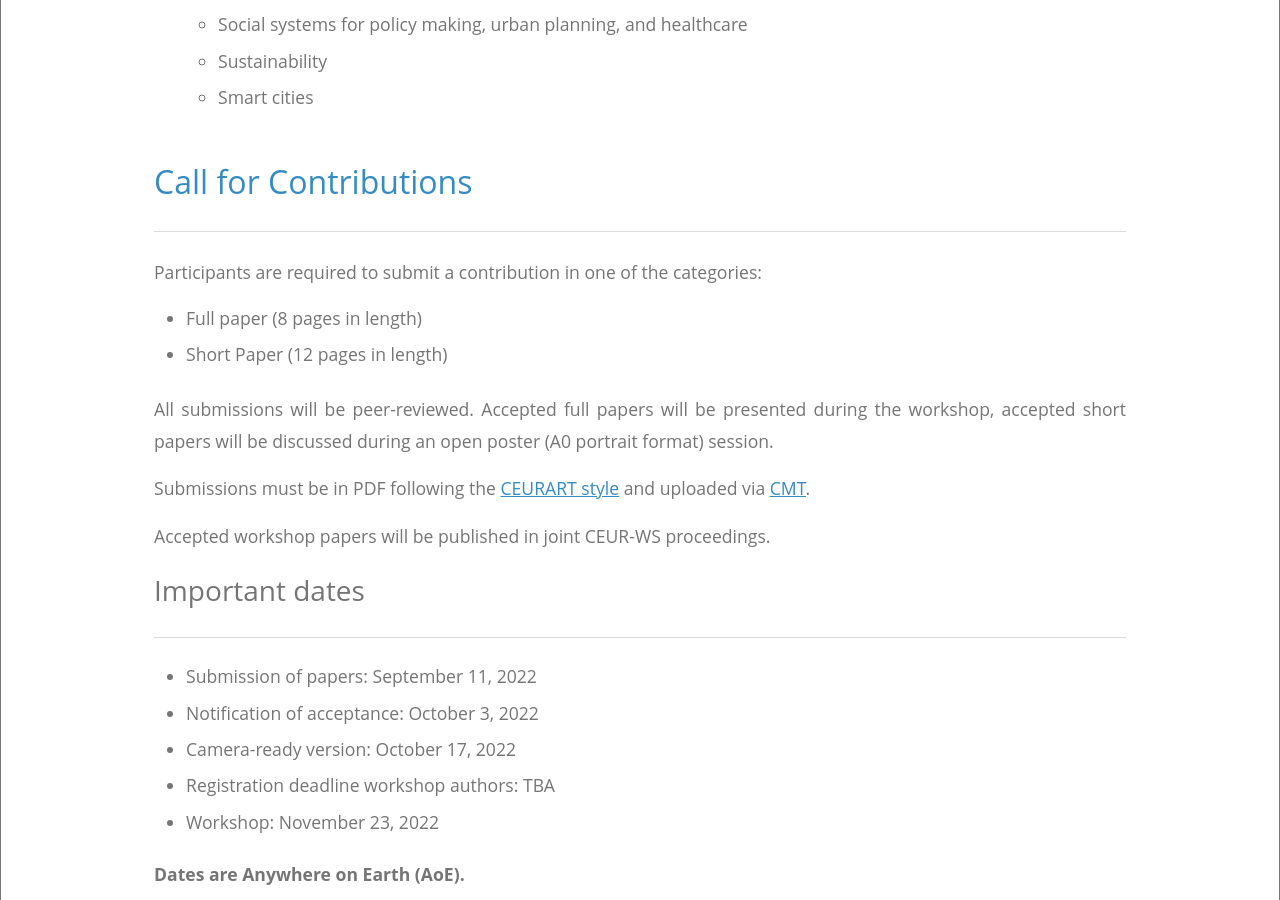
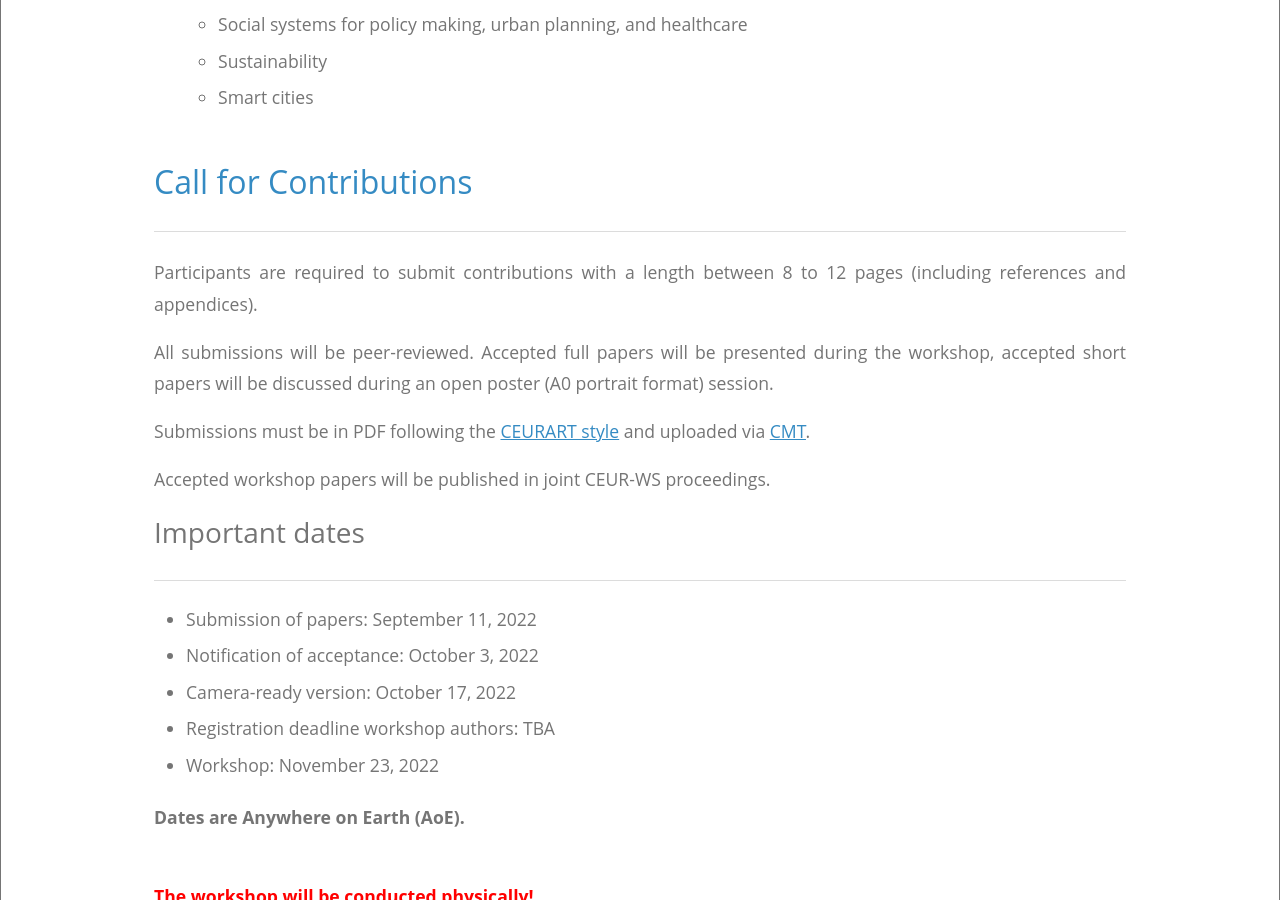
Before and after one commit to thedude81/dtworkshop, a Jekyll site: the page built from index.html, in a window 1280 px wide and 900 px high, scrolled down 1863 px. Built offline with Jekyll 4.4.1, drawn with Linux system fonts in a browser that asks for light colours.

Commit message:
Update index.html

```diff
--- a/index.html
+++ b/index.html
@@ -78,15 +78,12 @@
 
       <h2 id="call-for-contributions">Call for Contributions</h2>
       <hr>
-      <p>Participants are required to submit a contribution in one of the categories:
-        <ul>
-          <li>Full paper (8 pages in length)</li>
-          <li>Short Paper (12 pages in length)</li>
-        </ul>
+      <p>Participants are required to submit contributions with a length between 8 to 12 pages (including references and appendices).
+
       <p>All submissions will be peer-reviewed. Accepted full papers will be presented during the workshop, accepted short papers will be discussed
       during an open poster (A0 portrait format) session.
 
-      <p>Submissions must be in PDF following the <a href="http://ceur-ws.org/Vol-XXX/CEURART.zip">CEURART style</a>
+      <p>Submissions must be in PDF following the <a href="http://ceur-ws.org/HOWTOSUBMIT.html">CEURART style</a>
       and uploaded via <a href="https://cmt3.research.microsoft.com/DTE2022">CMT</a>.
 
       <p>Accepted workshop papers will be published in joint CEUR-WS proceedings.
```
